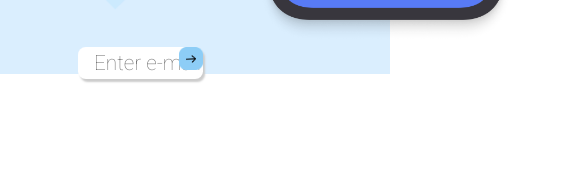
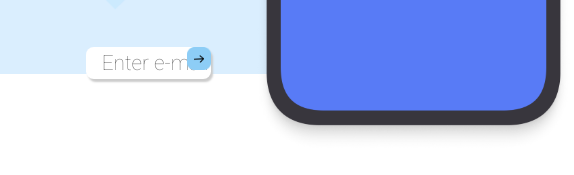
Before and after one commit to anyahsu280/feather-landing-page, a plain HTML site: page index.html in a window 390 px wide. Shown: the part 601-776 px from the top of the page, 574 px wide, since content can reach past the window. Drawn offline with Linux system fonts and the light colour scheme.

Commit message:
Update responsive unit values

```diff
--- a/styles/main.css
+++ b/styles/main.css
@@ -24,7 +24,7 @@ body {
 .prompt-container {
     display: flex;
     flex-direction: column;
-    margin-left: 16%;
+    margin-left: 18%;
     margin-top: 40px;
     width: 40%;
 }
@@ -53,7 +53,7 @@ body {
     align-items: center;
     margin-top: 50px;
     height: 6vw;
-    max-height: 120px;
+    max-height: 10vh;
     position: relative;
 }
 
@@ -108,9 +108,9 @@ body {
 }
 
 .phone-image {
-    height: 514px;
-    width: 258px;
+    height: 74vh;
+    width: 38vh;
     position: relative;
     top: -40px;
-    margin-left: 10vw;
+    margin-left: 7vw;
 }
```
